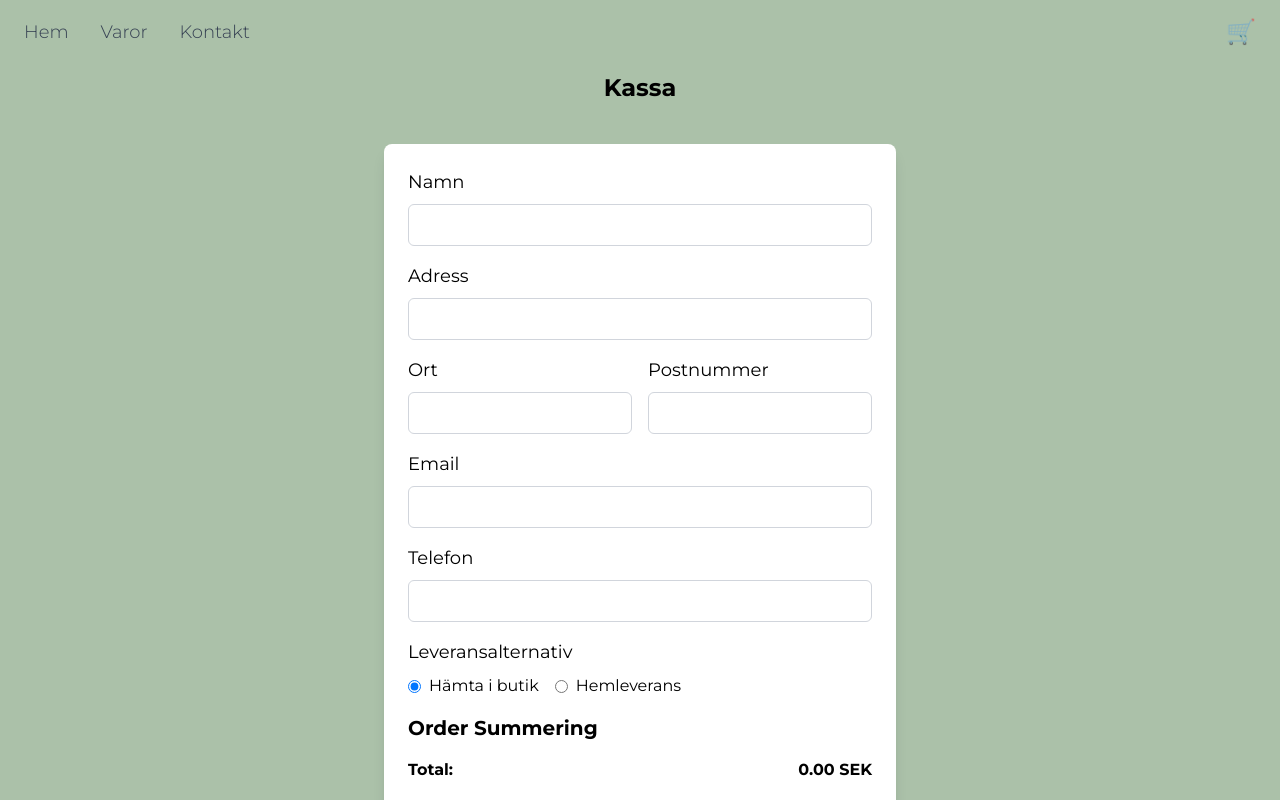
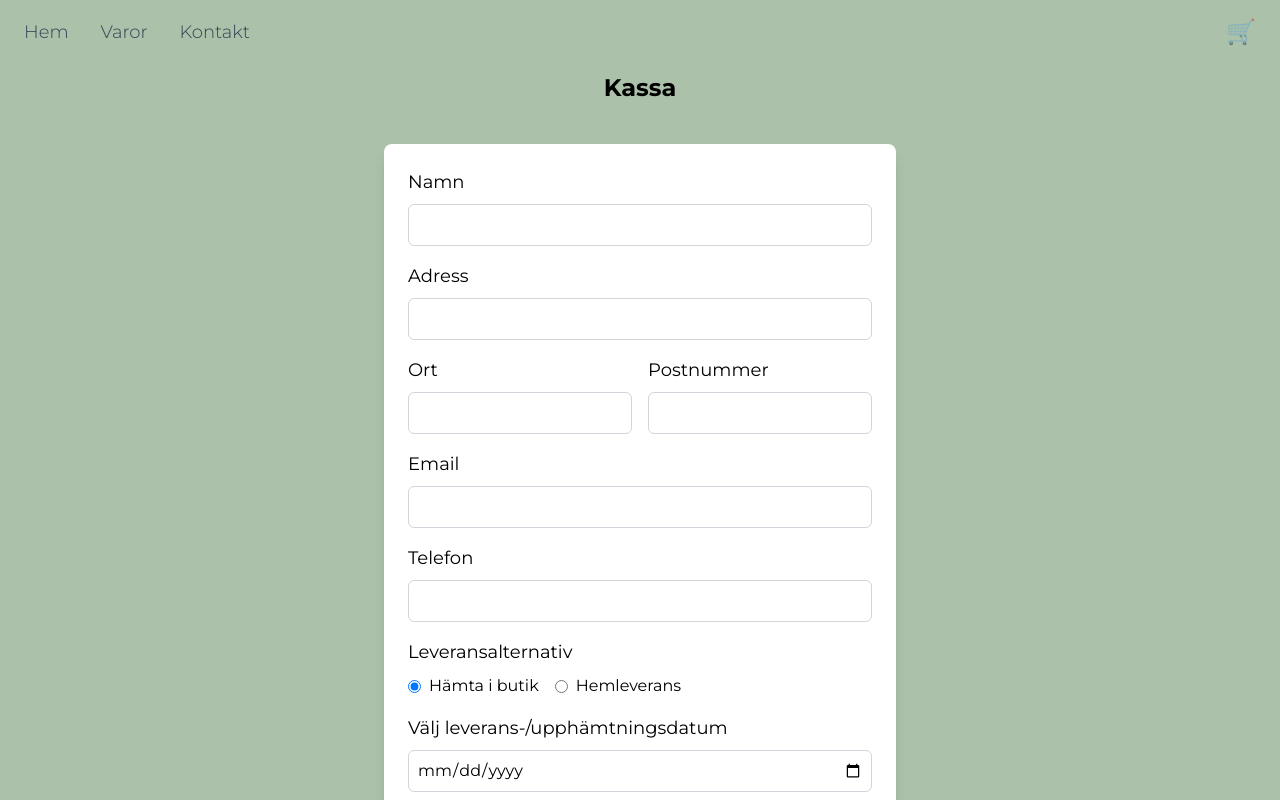
Before and after one commit to Nellbeck/flowerwebshop, a Next.js app: page /cart/checkout in a window 1280 px wide. Shown: the top 800 px of the page. Built offline with nearby package versions, Linux system fonts and the light colour scheme.

Commit message:
Update to Order Table to hold PickUpDeliveryDate. Show it on admin/orders aswell.

```diff
--- a/src/app/admin/orders/page.js
+++ b/src/app/admin/orders/page.js
@@ -23,6 +23,7 @@ const AdminOrders = () => {
     productName: true,
     quantity: true,
     priceAtPurchase: true,
+    pickUpDeliveryDate: true,
   });
   const router = useRouter();
 
@@ -116,7 +117,7 @@ const AdminOrders = () => {
 
       {/* Orders Table */}
       <div className="overflow-x-auto w-full">
-        <table className="min-w-full table-auto mb-6">
+        <table className="min-w-full table-auto mb-6 text-center">
           <thead>
             <tr className="bg-gray-100">
               {columns.orderId && <th className="px-4 py-2">Order ID</th>}
@@ -133,6 +134,7 @@ const AdminOrders = () => {
               {columns.productName && <th className="px-4 py-2">Product Name</th>}
               {columns.quantity && <th className="px-4 py-2">Quantity</th>}
               {columns.priceAtPurchase && <th className="px-4 py-2">Price at Purchase</th>}
+              {columns.pickUpDeliveryDate && <th className="px-4 py-2">Pickup/Delivery Date</th>}
             </tr>
           </thead>
           <tbody>
@@ -173,6 +175,11 @@ const AdminOrders = () => {
                     ))}
                   </td>
                 )}
+                {columns.pickUpDeliveryDate && (
+                  <td className="px-4 py-2">
+                    {order.PickUpDeliveryDate ? new Date(order.PickUpDeliveryDate).toLocaleDateString() : "N/A"}
+                  </td>
+                )}
               </tr>
             ))}
           </tbody>
--- a/src/app/api/orders/route.js
+++ b/src/app/api/orders/route.js
@@ -13,7 +13,7 @@ const config = {
 };
 
 export async function POST(req) {
-    const { customerName, customerEmail, customerPhone, address, city, postalCode, totalAmount, deliveryMethod, orderStatus, isHomeDelivery, items } = await req.json();
+    const { customerName, customerEmail, customerPhone, address, city, postalCode, totalAmount, deliveryMethod, orderStatus, isHomeDelivery, items, pickUpDeliveryDate  } = await req.json();
 
     if (!items || !items.length) {
         return NextResponse.json({ message: "Order must contain at least one product" }, { status: 400 });
@@ -37,10 +37,11 @@ export async function POST(req) {
             .input("OrderStatus", sql.NVarChar, orderStatus)
             .input("DeliveryMethod", sql.NVarChar, deliveryMethod)
             .input("IsHomeDelivery", sql.Bit, isHomeDelivery)
+            .input("PickUpDeliveryDate", sql.Date, pickUpDeliveryDate)
             .query(`
-                INSERT INTO Orders (CustomerName, CustomerEmail, CustomerPhone, Address, City, PostalCode, TotalAmount, OrderStatus, DeliveryMethod, IsHomeDelivery)
+                INSERT INTO Orders (CustomerName, CustomerEmail, CustomerPhone, Address, City, PostalCode, TotalAmount, OrderStatus, DeliveryMethod, IsHomeDelivery, PickUpDeliveryDate)
                 OUTPUT INSERTED.OrderId
-                VALUES (@CustomerName, @CustomerEmail, @CustomerPhone, @Address, @City, @PostalCode, @TotalAmount, @OrderStatus, @DeliveryMethod, @IsHomeDelivery);
+                VALUES (@CustomerName, @CustomerEmail, @CustomerPhone, @Address, @City, @PostalCode, @TotalAmount, @OrderStatus, @DeliveryMethod, @IsHomeDelivery, @PickUpDeliveryDate);
             `);
 
         const orderId = orderResult.recordset[0].OrderId;
@@ -85,6 +86,7 @@ export async function GET() {
                 O.OrderStatus,
                 O.CreatedAt,
                 O.IsHomeDelivery,
+                O.PickUpDeliveryDate,
                 -- Aggregate the order items with product name into a JSON array
                 (SELECT
                     I.ProductId,
--- a/src/app/cart/checkout/page.js
+++ b/src/app/cart/checkout/page.js
@@ -18,7 +18,14 @@ export default function CheckoutPage() {
   const [errorMessage, setErrorMessage] = useState("");
   const [deliveryOption, setDeliveryOption] = useState("pickup");
   const [deliveryFee, setDeliveryFee] = useState(0);
+  const [selectedDate, setSelectedDate] = useState("");
 
+  useEffect(() => {
+    const now = new Date();
+    if (now.getHours() >= 12) {
+      setIsTodayDisabled(true);
+    }
+  }, []);
 
   useEffect(() => {
     if (typeof window !== "undefined") {
@@ -33,6 +40,32 @@ export default function CheckoutPage() {
 
   // Base origin for delivery (latitude, longitude)
   const baseOrigin = [17.0553866, 61.3033484];
+
+  const getCurrentTime = () => {
+    const now = new Date();
+    return { hours: now.getHours(), minutes: now.getMinutes() };
+  };
+
+  // Generate the min available date based on current time
+  const getMinDate = () => {
+    const today = new Date();
+    const currentTime = getCurrentTime();
+
+    if (
+      (deliveryOption === "delivery" && currentTime.hours >= 12) ||
+      (deliveryOption === "pickup" && currentTime.hours >= 17)
+    ) {
+      today.setDate(today.getDate() + 1); // Move to next day if too late
+    }
+
+    return today.toISOString().split("T")[0]; // Format as YYYY-MM-DD
+  };
+
+  // Check if the selected date is a Sunday
+  const isSunday = (date) => {
+    const day = new Date(date).getDay();
+    return day === 0; // 0 = Sunday
+  };
 
   // Function to update stock of the products
   const updateProductStock = async (cart) => {
@@ -98,6 +131,18 @@ const getCoordinates = async (address, city, postalCode) => {
     e.preventDefault();
     setIsSubmitting(true);
 
+    if (!selectedDate) {
+      setErrorMessage("Vänligen välj ett datum.");
+      setIsSubmitting(false);
+      return;
+    }
+
+    if (isSunday(selectedDate)) {
+      setErrorMessage("Söndagar är inte tillgängliga för leverans.");
+      setIsSubmitting(false);
+      return;
+    }
+
     if (deliveryOption === "delivery") {
       const { withinDelivery, fee } = await isWithinDeliveryArea(address, city, postalCode);
       if (!withinDelivery) {
@@ -121,6 +166,7 @@ const getCoordinates = async (address, city, postalCode) => {
         orderStatus: "Processing",
         deliveryMethod: deliveryOption,
         isHomeDelivery: deliveryOption === "delivery",
+        pickUpDeliveryDate: selectedDate,
         items: cart,
       };
 
@@ -293,6 +339,24 @@ const getCoordinates = async (address, city, postalCode) => {
               </label>
             </div>
           </div>
+          {/* Delivery Date Selection */}
+          <div className="mb-4">
+            <label className="block text-lg text-black mb-2" htmlFor="date">
+              Välj leverans-/upphämtningsdatum
+            </label>
+            <input
+              type="date"
+              id="date"
+              value={selectedDate}
+              min={getMinDate()} // Set minimum date based on time
+              onChange={(e) => setSelectedDate(e.target.value)}
+              className="w-full p-2 border border-gray-300 rounded-md"
+              required
+            />
+          </div>
+
+          {/* Error Message */}
+          {errorMessage && <div className="text-red-500 text-center mb-4">{errorMessage}</div>}
           <div className="mb-6">
             <h2 className="text-xl font-semibold text-black">Order Summering</h2>
             <ul className="space-y-4">
--- a/src/app/page.js
+++ b/src/app/page.js
@@ -110,7 +110,7 @@ export default function Home() {
     </main>
 
       {/* 🔹 Inspiration Section */}
-      <section className="container mx-auto py-12">
+      <section className="container mx-auto py-12 border-b border-black">
         <h3 className="text-3xl mb-6 text-black text-center"></h3>
         <div className="grid grid-cols-1 sm:grid-cols-2 md:grid-cols-3 gap-8 mx-4">
           <img
@@ -124,7 +124,7 @@ export default function Home() {
             className="w-full h-full object-cover rounded-lg shadow-lg"
           />
           <img
-            src="https://scontent-arn2-1.xx.fbcdn.net/v/t51.75761-15/484766747_18495709378040004_8176556141056771156_n.jpg?stp=dst-jpg_s600x600_tt6&_nc_cat=100&ccb=1-7&_nc_sid=127cfc&_nc_ohc=CApdOrdo-3wQ7kNvgFgd1Vs&_nc_oc=AdnJWAbtyEFZNuiIsfRwWKNOfiWM7JA6jDWr3x_54R5oE4gl5U5lR8QofABBbGKEgYM&_nc_zt=23&_nc_ht=scontent-arn2-1.xx&_nc_gid=WDAQRiMoFNIcJpx9WcXyoQ&oh=00_AYEwyYOVxVVW4uhLAY6Yiw0boktsBYfpb1JxxxrJF3oTjw&oe=67E709F5"
+            src="https://static.bonniernews.se/ba/06a4cc1e-0e3d-48b3-9e7e-417330e18ac7.jpeg?width=1400&format=pjpg&auto=webp"
             alt="Woman with flowers"
             className="w-full h-full object-cover rounded-lg shadow-lg"
           />
@@ -140,7 +140,7 @@ export default function Home() {
             className="w-full h-full object-cover rounded-lg shadow-lg"
           />
           <img
-            src="https://i.pinimg.com/736x/73/41/ea/7341ea159c44b8167930ff88ae920fb2.jpg"
+            src="https://i.pinimg.com/736x/40/d3/26/40d32603f77b7d459817cb27edacc982.jpg"
             alt="Woman with flowers"
             className="w-full h-full object-cover rounded-lg shadow-lg"
           />
```
